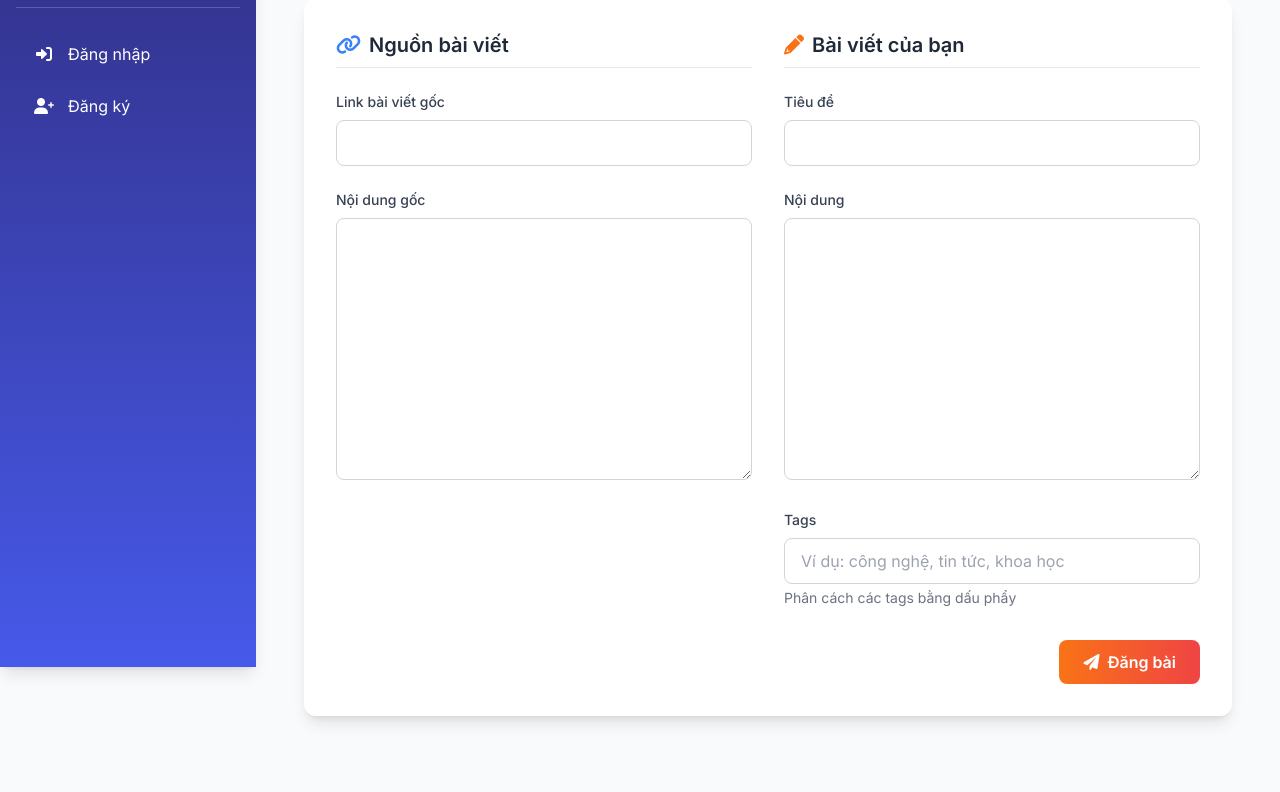
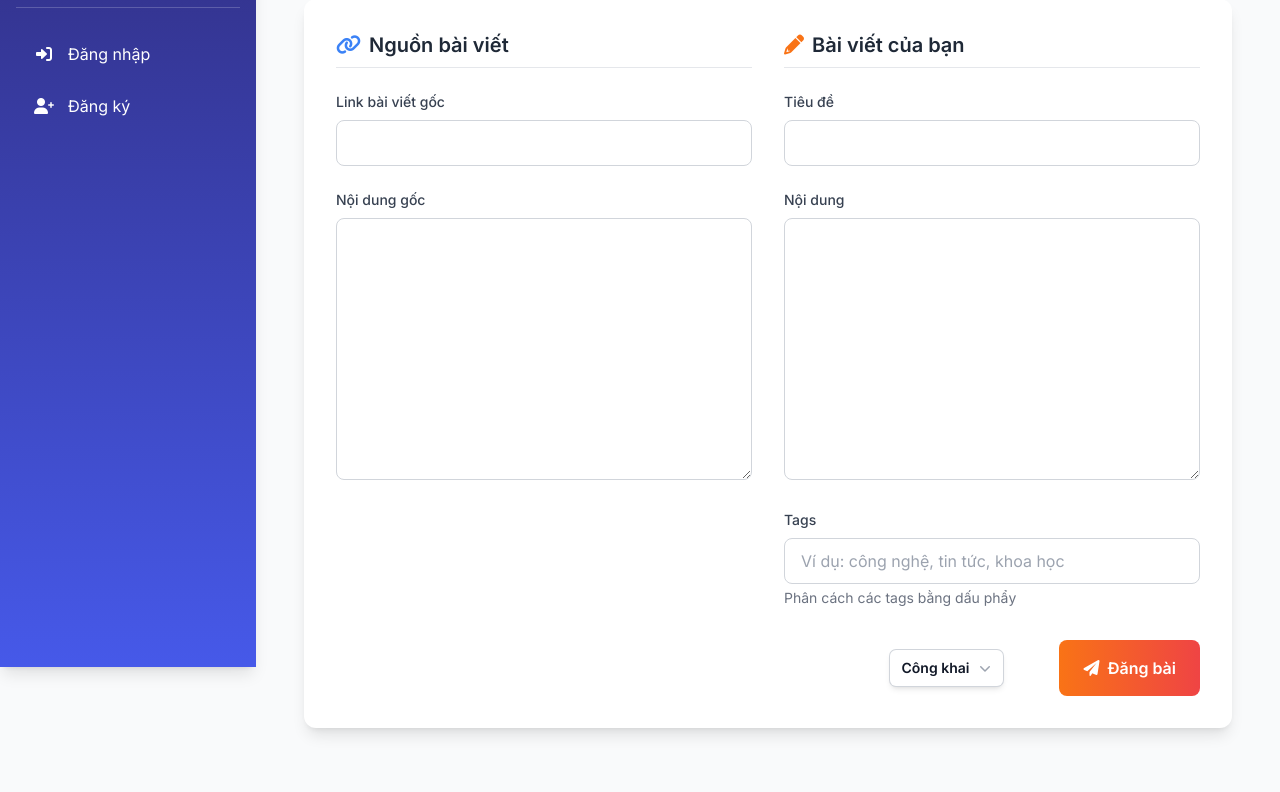
Before and after one commit to ngodinhtruong/fivecloud, a Flask app: template app/templates/main/create_post.html in a window 1280 px wide. Shown: the part 133-925 px from the top of the page. Before the commit the page ends 856 px from the top, so only its background shows below. Run offline with Flask 2, Linux system fonts and the light colour scheme; the template is opened without the code that fills it, so the values that code supplies are empty; some libraries are stand-ins or nearby versions.

Commit message:
fe-created_post_add public

```diff
--- a/app/templates/main/create_post.html
+++ b/app/templates/main/create_post.html
@@ -19,7 +19,7 @@
             {% endif %}
         {% endwith %}
 
-        <div class="bg-white rounded-xl shadow-lg overflow-hidden">
+        <div class="bg-white rounded-xl shadow-lg">
             <form method="POST" action="{{ url_for('main.create_post') }}" class="p-8">
                 <div class="grid grid-cols-1 md:grid-cols-2 gap-8">
                     <!-- Nguồn bài viết -->
@@ -72,12 +72,24 @@
                 </div>
 
                 <div class="mt-8 flex justify-end">
-                    <button type="submit"
-                            class="bg-gradient-to-r from-orange-500 to-red-500 px-6 py-2.5 rounded-lg text-white font-semibold hover:shadow-lg transition-all duration-300 flex items-center">
-                        <i class="fas fa-paper-plane mr-2"></i>
-                        Đăng bài
+                    <details class="relative inline-block text-left me-8 px-6 py-2.5">
+                      <summary class="inline-flex cursor-pointer w-full justify-center gap-x-1.5 rounded-md bg-white px-3 py-2 text-sm font-semibold text-gray-900 ring-1 ring-gray-300 shadow-xs hover:bg-gray-50 list-none shadow-md">
+                        Công khai
+                        <svg class="-mr-1 size-5 text-gray-400" viewBox="0 0 20 20" fill="currentColor" aria-hidden="true">
+                          <path fill-rule="evenodd" d="M5.22 8.22a.75.75 0 0 1 1.06 0L10 11.94l3.72-3.72a.75.75 0 1 1 1.06 1.06l-4.25 4.25a.75.75 0 0 1-1.06 0L5.22 9.28a.75.75 0 0 1 0-1.06Z" clip-rule="evenodd" />
+                        </svg>
+                      </summary>
+                      <div class="absolute right-0 z-20 mt-2 w-56 origin-top-right rounded-md bg-white ring-1 shadow-lg ring-black/5">
+                        <a href="#" class="block px-4 py-2 text-sm text-gray-700 hover:bg-gray-100">Hạn chế</a>
+                        <a href="#" class="block px-4 py-2 text-sm text-gray-700 hover:bg-gray-100">Bạn bè</a>
+                      </div>
+                    </details>
+
+                    <button type="submit" class="bg-gradient-to-r from-orange-500 to-red-500 px-6 py-2.5 rounded-lg text-white font-semibold hover:shadow-lg transition-all duration-300 flex items-center">
+                      <i class="fas fa-paper-plane mr-2"></i>
+                      Đăng bài
                     </button>
-                </div>
+                  </div>
             </form>
         </div>
     </div>
```
